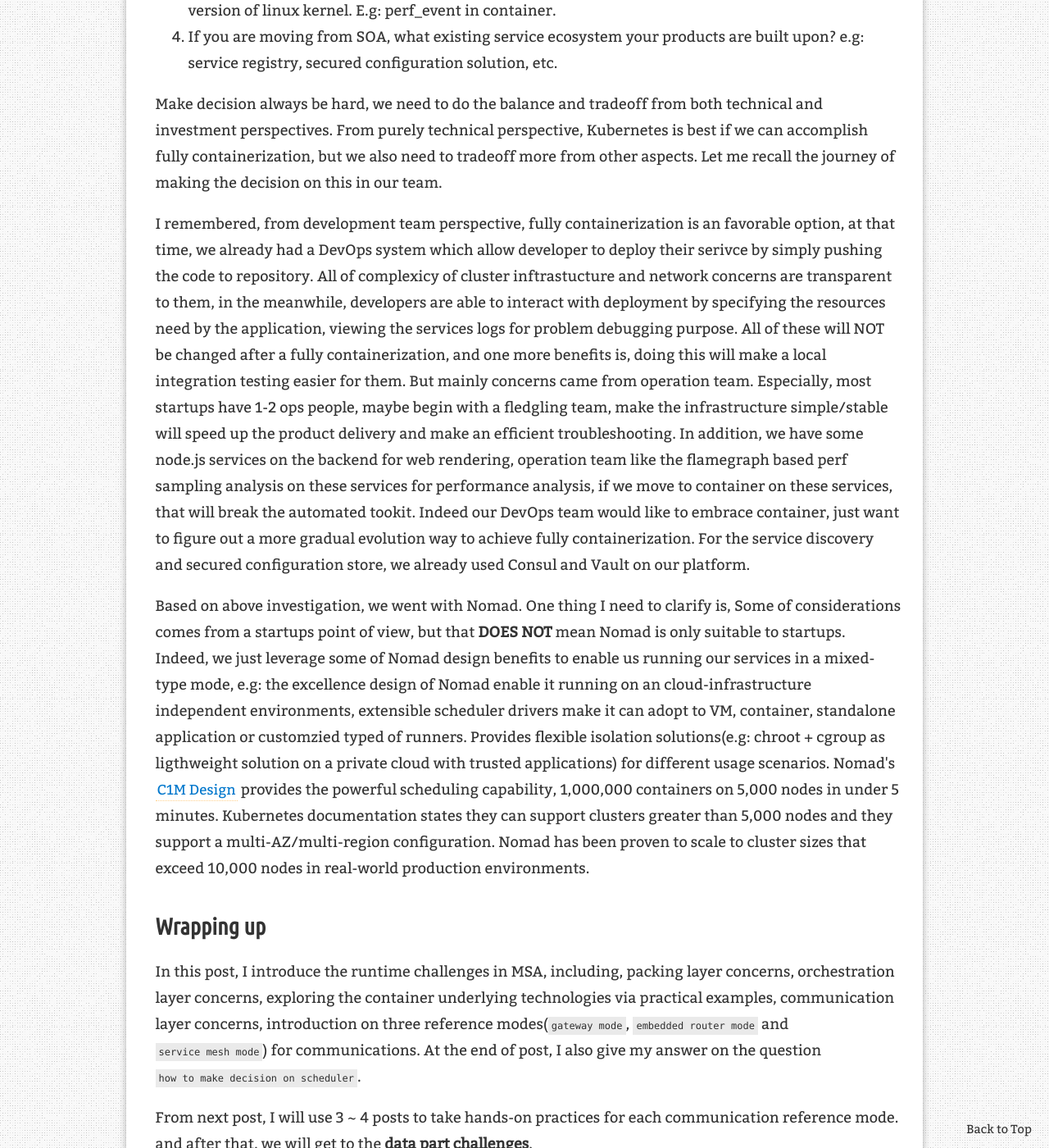
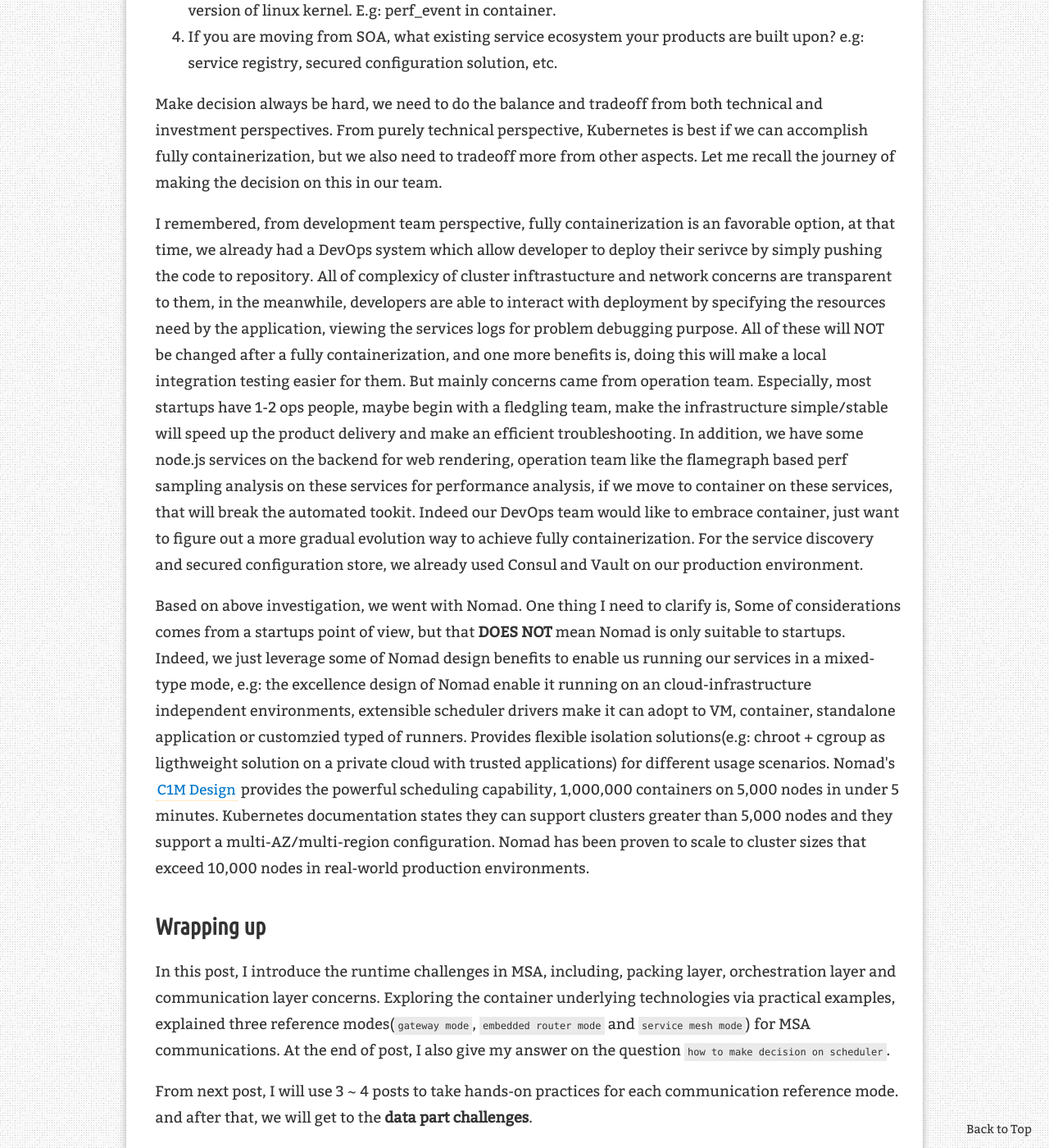
Before and after one commit to leezhenghui/leezhenghui.github.io, a Jekyll site: the page built from _posts/2018-10-20-build-a-scalable-system-runtime-challenges.md, in a window 1280 px wide and 1400 px high, scrolled down 32348 px. Shown: the whole window at 82% size. Built offline with Jekyll 4.4.1, drawn with Linux system fonts in a browser that asks for light colours; comment, search, counter and statistics services are not loaded.

Commit message:
auto udpate by doc builder

```diff
--- a/_posts/2018-10-20-build-a-scalable-system-runtime-challenges.md
+++ b/_posts/2018-10-20-build-a-scalable-system-runtime-challenges.md
@@ -467,13 +467,13 @@
 
 Make decision always be hard, we need to do the balance and tradeoff from both technical and investment perspectives. From purely technical perspective, Kubernetes is best if we can accomplish fully containerization, but we also need to tradeoff more from other aspects. Let me recall the journey of making the decision on this in our team.
 
-I remembered, from development team perspective, fully containerization is an favorable option, at that time, we already had a DevOps system which allow developer to deploy their serivce by simply pushing the code to repository. All of complexicy of cluster inftrastucture and network concerns are transparent to them, in the meanwhile, developers are able to interact with deployment by specifying the resources need by the application, viewing the services logs for problem debugging purpose. All of these will NOT be changed after a fully containerization, and one more benefits is, doing this will make a local integration testing easier for them. But mainly concerns came from operation team. Especially, most startups have 1-2 ops people, maybe begin with a fledgling team, make the infrastructure simple/stable will speed up the product delivery and make an efficient troubleshooting. In addition, we have some node.js services on the backend for web rendering, operation team like the flamegraph based perf sampling analysis on these services for performance analysis, if we move to container on these services, that will break the automated tookit. Indeed our DevOps team would like to embrace container, just want to figure out a more gradual evolution way to achieve fully containerization. For the service discovery and secured configuration store, we already used Consul and Vault on our platform.
+I remembered, from development team perspective, fully containerization is an favorable option, at that time, we already had a DevOps system which allow developer to deploy their serivce by simply pushing the code to repository. All of complexicy of cluster inftrastucture and network concerns are transparent to them, in the meanwhile, developers are able to interact with deployment by specifying the resources need by the application, viewing the services logs for problem debugging purpose. All of these will NOT be changed after a fully containerization, and one more benefits is, doing this will make a local integration testing easier for them. But mainly concerns came from operation team. Especially, most startups have 1-2 ops people, maybe begin with a fledgling team, make the infrastructure simple/stable will speed up the product delivery and make an efficient troubleshooting. In addition, we have some node.js services on the backend for web rendering, operation team like the flamegraph based perf sampling analysis on these services for performance analysis, if we move to container on these services, that will break the automated tookit. Indeed our DevOps team would like to embrace container, just want to figure out a more gradual evolution way to achieve fully containerization. For the service discovery and secured configuration store, we already used Consul and Vault on our production environment.
 
 Based on above investigation, we went  with Nomad. One thing I need to clarify is, Some of considerations comes from a startups point of view, but that **DOES NOT** mean Nomad is only suitable to startups. Indeed, we just leverage some of Nomad design benefits to enable us running our services in a mixed-type mode, e.g: the excellence design of Nomad enable it running on an cloud-infrastructure independent environments, extensible scheduler drivers make it can adopt to VM, container, standalone application or customzied typed of runners. Provides flexible isolation solutions(e.g: chroot + cgroup as ligthweight solution on a private cloud with trusted applications) for different usage scenarios. Nomad's [C1M Design](https://www.hashicorp.com/c1m.html) provides the powerful scheduling capability, 1,000,000 containers on 5,000 nodes in under 5 minutes. Kubernetes documentation states they can support clusters greater than 5,000 nodes and they support a multi-AZ/multi-region configuration. Nomad has been proven to scale to cluster sizes that exceed 10,000 nodes in real-world production environments.
 
 ## Wrapping up
 
-In this post, I introduce the runtime challenges in MSA, including, packing layer concerns, orchestration layer concerns, exploring the container underlying technologies via practical examples, communication layer concerns, introduction on three reference modes(`gateway mode`, `embedded router mode` and `service mesh mode`) for communications. At the end of post, I also give my answer on the question `how to make decision on scheduler`.
+In this post, I introduce the runtime challenges in MSA, including, packing layer, orchestration layer and communication layer concerns. Exploring the container underlying technologies via practical examples, explained three reference modes(`gateway mode`, `embedded router mode` and `service mesh mode`) for MSA communications. At the end of post, I also give my answer on the question `how to make decision on scheduler`.
 
 From next post, I will use 3 ~ 4 posts to take hands-on practices for each communication reference mode. and after that, we will get to the **data part challenges**.
 
```
Also changed, not shown: assets/materials/build-scalable-system/ddd-layered-architecture.png (added).
